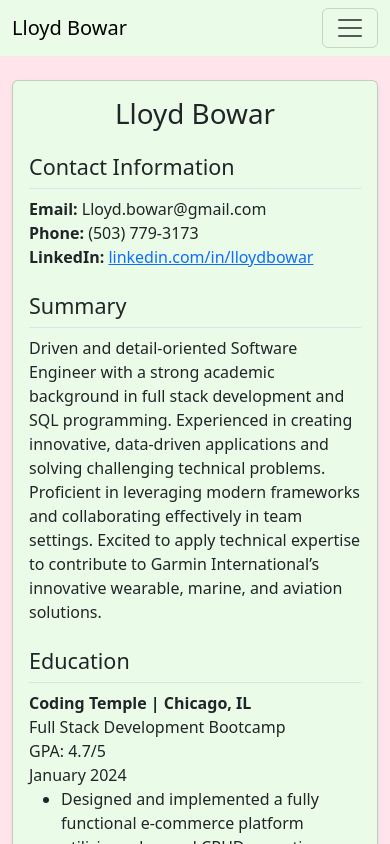
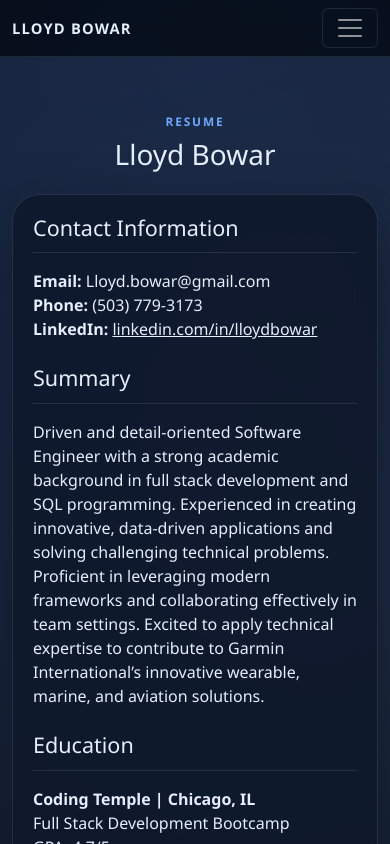
Before and after one commit to PinkSquacht/portfolio, a React (Vite) app: page /resume in a window 390 px wide. Shown: the top 844 px of the page. Built offline with nearby package versions, Linux system fonts and the light colour scheme.

Commit message:
changed the CSS layout to be more professinal

```diff
--- a/src/App.jsx
+++ b/src/App.jsx
@@ -8,12 +8,12 @@ import About from './components/About';
 import Projects from './components/Projects';
 import Contact from './components/Contact';
 import Navbar from './components/Navbar';
-import Consulting from './components/Consulting';
 
 function App() {
   return (
     <Router>
       <Navbar />
+      <main>
         <Routes>
           <Route path="/" element={
             <>
@@ -25,6 +25,7 @@ function App() {
           } />
           <Route path="/resume" element={<Resume />} />
         </Routes>
+      </main>
     </Router>
   );
 }
--- a/src/components/About.jsx
+++ b/src/components/About.jsx
@@ -1,32 +1,25 @@
 import React from "react";
 
 const About = () => (
-  <section className="w-100 py-4" style={{ background: '#ffe4ec' }}>
-    <div className="container">
-      <div className="card shadow-sm mx-auto" style={{ maxWidth: 1000, background: '#eafbe7' }}>
-        <div className="card-body">
-          <h2 className="mb-4">About Me</h2>
-          <p>
-            I’m Lloyd Bowar, a certified full-stack developer and IT consultant
-            based in the U.S. I specialize in building modern, scalable web
-            applications and helping individuals and small businesses solve
-            real-world tech challenges.
-          </p>
-          <p>
-            My expertise spans React, Node.js, Python, SQL, and more. I’m passionate
-            about making technology accessible, whether it’s through step-by-step
-            guides, security best practices, or custom software solutions. I thrive
-            on problem-solving, continuous learning, and collaborating with others
-            to deliver results that matter.
-          </p>
-          <p>
-            When I’m not coding, I enjoy consulting for local businesses, exploring
-            new tech trends, and sharing my knowledge to empower others. I’m
-            available for freelance projects and collaboration—let’s
-            build something great together!
-          </p>
+  <section id="about" className="content-section">
+    <div className="container section-shell">
+      {/* Section heading used to anchor the about narrative. */}
+      <div className="section-heading">
+        <div className="eyebrow mb-2">About</div>
+        <h2 className="section-title mb-0">A pragmatic developer with a service mindset.</h2>
+      </div>
+      {/* Main about content block. */}
+      <div className="content-panel">
+        <p>
+          I’m Lloyd Bowar, a certified full stack developer and IT consultant based in the U.S. I specialize in building modern, scalable web applications and helping individuals and small businesses solve real-world technical problems.
+        </p>
+        <p>
+          My experience spans React, Node.js, Python, SQL, and support work in production environments. I care about clean structure, strong communication, and solutions that are easy to maintain after launch.
+        </p>
+        <p className="mb-0">
+          Outside of coding, I stay close to practical technology trends and look for ways to make complex tools feel more approachable for the people using them.
+        </p>
         </div>
-      </div>
     </div>
   </section>
 );
--- a/src/components/Landing.jsx
+++ b/src/components/Landing.jsx
@@ -1,42 +1,51 @@
 import React from 'react';
-import Navbar from './Navbar';
+
 const Landing = () => (
-  <div>
-    <section className="w-100 py-4" style={{ background: '#ffe4ec' }}>
-      <div className="container">
-        <div className="mb-4">
-          <div className="alert alert-primary text-center p-4 rounded-4 shadow-sm d-flex flex-column flex-md-row align-items-center justify-content-center gap-4">
-            <img src="/assets/img/PinkSquatch.png" alt="Tech Workspace" style={{ width: 200, height: 200 }} className="me-md-4 mb-3 mb-md-0" />
-            <div className="text-start">
-              <div className="fs-2 fw-bold mb-2">💻 Welcome to My Digital Workspace</div>
-              <div className="fs-4 mb-2">Hi, I’m Lloyd – Full-Stack Developer</div>
-              <div className="mb-2">Crafting modern web solutions and delivering real-world IT expertise. Whether you're here to view my work, collaborate on a project — you're in the right place.</div>
-              <div className="mb-1">
-                <span className="me-3">🛠️ Skilled in React, Node.js, Python, SQL, and more</span>
-                <span>📍 Based in the U.S. – Available for freelance work</span>
-              </div>
-            </div>
+  <section id="home" className="hero-section">
+    <div className="container section-shell hero-shell">
+      <div className="row align-items-center g-5">
+        <div className="col-lg-7">
+          {/* Main hero message. Update this first if you want to change your positioning. */}
+          <div className="eyebrow mb-3">Full Stack Developer · Technical Support · Consulting</div>
+          <h1 className="display-5 fw-semibold text-white mb-3">
+            Professional portfolio and practical technical problem solving.
+          </h1>
+          <p className="lead text-white-50 mb-4">
+            I build polished web experiences and bring hands-on support experience to every project. My focus is clear communication, reliable delivery, and software that feels dependable.
+          </p>
+          <div className="d-flex flex-wrap gap-3 mb-4">
+            <a className="btn btn-primary btn-lg" href="#projects">View Projects</a>
+            <a className="btn btn-outline-light btn-lg" href="#contact">Contact Me</a>
+            <a className="btn btn-link text-decoration-none text-white-50 px-0" href="/resume">Open Resume</a>
+          </div>
+          {/* Skill chips make the stack easy to scan at a glance. */}
+          <div className="d-flex flex-wrap gap-2">
+            <span className="skill-pill">React</span>
+            <span className="skill-pill">Node.js</span>
+            <span className="skill-pill">Python</span>
+            <span className="skill-pill">SQL</span>
+            <span className="skill-pill">TypeScript</span>
+            <span className="skill-pill">Flask</span>
           </div>
         </div>
-        <div className="card shadow-sm mx-auto" style={{ maxWidth: 1000, background: '#eafbe7' }}>
-          <div className="card-body text-center text-light-emphasis">
-            <h1 className="text-center">
-
-            </h1>
-            <p>
-              <br />
-              <strong>Hi, I’m Lloyd — a certified full stack developer and tech support professional.</strong>
-              <br />
-              Currently at a leading electrical manufacturing company, I bring hands-on experience in problem-solving combined with strong coding skills in Python, JavaScript, SQL, Node.js, React, TypeScript, and Flask.
-              <br />
-              I’m passionate about building efficient, scalable web applications and continuously growing my expertise in software development.
-              <br /><br />
+        <div className="col-lg-5">
+          {/* Secondary hero card: swap the image or summary here if you want a different first impression. */}
+          <div className="hero-card text-center">
+            <img
+              src="/assets/img/PinkSquatch.png"
+              alt="Lloyd Bowar portrait"
+              className="hero-avatar mb-4"
+            />
+            <p className="text-uppercase text-white-50 small mb-2">Based in the U.S.</p>
+            <h2 className="h4 text-white mb-3">Lloyd Bowar</h2>
+            <p className="text-white-75 mb-0">
+              Certified full stack developer with experience in frontend development, backend APIs, and technical service work.
             </p>
           </div>
         </div>
       </div>
-    </section>
-  </div>
+    </div>
+  </section>
 );
 
 export default Landing;
--- a/src/components/Navbar.jsx
+++ b/src/components/Navbar.jsx
@@ -2,16 +2,20 @@ import React from 'react'
 
 function Navbar() {
   return (
-    <nav className="navbar navbar-expand-md " style={{ background: '#eafbe7' }}>
+    <nav className="navbar navbar-expand-md navbar-dark site-navbar sticky-top">
       <div className="container-fluid">
-        <a className="navbar-brand" href="/">Lloyd Bowar</a>
-        <button data-bs-toggle="collapse" className="navbar-toggler" data-bs-target="#navcol-1">
+        {/* Brand and primary navigation links. */}
+        <a className="navbar-brand fw-semibold letter-spaced" href="/">Lloyd Bowar</a>
+        <button data-bs-toggle="collapse" className="navbar-toggler" data-bs-target="#navcol-1" aria-controls="navcol-1" aria-expanded="false" aria-label="Toggle navigation">
           <span className="visually-hidden">Toggle navigation</span>
           <span className="navbar-toggler-icon"></span>
         </button>
-        <div className="collapse navbar-collapse" id="navcol-1">
-          <ul className="navbar-nav">
-            <li className="nav-item"><a className="nav-link active" href="/resume">Resume</a></li>
+        <div className="collapse navbar-collapse justify-content-end" id="navcol-1">
+          <ul className="navbar-nav align-items-md-center gap-md-2">
+            <li className="nav-item"><a className="nav-link" href="#about">About</a></li>
+            <li className="nav-item"><a className="nav-link" href="#projects">Projects</a></li>
+            <li className="nav-item"><a className="nav-link" href="#contact">Contact</a></li>
+            <li className="nav-item ms-md-2"><a className="nav-link nav-link-cta" href="/resume">Resume</a></li>
           </ul>
         </div>
       </div>
--- a/src/components/Resume.jsx
+++ b/src/components/Resume.jsx
@@ -3,13 +3,17 @@ import React from 'react'
 
 function Resume() {
   return (
-    <section className="w-100 py-4 " style={{ background: '#ffe4ec' }}>
-      <div className="container">
-        <div className="card shadow-sm mx-auto" style={{ maxWidth: 1000, background: '#eafbe7' }}>
-          <div className="card-body">
-            <h1 className="mb-4 text-center">Lloyd Bowar</h1>
+    <section className="content-section">
+      <div className="container section-shell">
+        {/* Resume header: keep this aligned with the name you use everywhere else. */}
+        <div className="section-heading text-center">
+          <div className="eyebrow mb-2">Resume</div>
+          <h1 className="section-title mb-0">Lloyd Bowar</h1>
+        </div>
+        {/* Keep the resume sections separate so you can edit one area without touching the rest. */}
+        <div className="content-panel resume-panel">
             <section className="mb-4">
-              <h2 className="h4 border-bottom pb-2">Contact Information</h2>
+              <h2 className="h4 section-subtitle">Contact Information</h2>
               <ul className="list-unstyled mb-0">
                 <li><strong>Email:</strong> Lloyd.bowar@gmail.com</li>
                 <li><strong>Phone:</strong> (503) 779-3173</li>
@@ -17,7 +21,7 @@ function Resume() {
               </ul>
             </section>
             <section className="mb-4">
-              <h2 className="h4 border-bottom pb-2">Summary</h2>
+              <h2 className="h4 section-subtitle">Summary</h2>
               <p className="mb-0">
                 Driven and detail-oriented Software Engineer with a strong academic background in full
                 stack development and SQL programming. Experienced in creating innovative, data-driven
@@ -28,7 +32,7 @@ function Resume() {
               </p>
             </section>
             <section className="mb-4">
-              <h2 className="h4 border-bottom pb-2">Education</h2>
+              <h2 className="h4 section-subtitle">Education</h2>
               <div className="mb-2">
                 <strong>Coding Temple | Chicago, IL</strong><br />
                 Full Stack Development Bootcamp<br />
@@ -69,7 +73,7 @@ function Resume() {
               </div>
             </section>
             <section className="mb-4">
-              <h2 className="h4 border-bottom pb-2">Skills</h2>
+              <h2 className="h4 section-subtitle">Skills</h2>
               <ul className="mb-0">
                 <li>Programming Languages: Python, JavaScript, SQL, Typescript</li>
                 <li>Frameworks: React, Node.js, Flask</li>
@@ -80,7 +84,7 @@ function Resume() {
               </ul>
             </section>
             <section className="mb-4">
-              <h2 className="h4 border-bottom pb-2">Projects</h2>
+              <h2 className="h4 section-subtitle">Projects</h2>
               <div className="mb-3 ms-3">
                 <strong>AI-Driven Movie Recommendation App</strong>
                 <ul>
@@ -91,7 +95,7 @@ function Resume() {
               </div>
             </section>
             <section className="mb-4">
-              <h2 className="h4 border-bottom pb-2">Professional Experience</h2>
+              <h2 className="h4 section-subtitle">Professional Experience</h2>
               <div className="mb-3">
                 <h3 className="h5">Architecural Lighting Controls Technical Service Representative | Leviton <span className="text-muted">June 2025 – Present</span></h3>
                 <ul>
@@ -128,7 +132,7 @@ function Resume() {
               </div>
             </section>
             <section className="mb-4">
-              <h2 className="h4 border-bottom pb-2">Certifications</h2>
+              <h2 className="h4 section-subtitle">Certifications</h2>
               <ul className="mb-0">
                 <li>
                   <a href="https://www.credly.com/users/lloyd-bowar" target="_blank" rel="noopener noreferrer">
@@ -137,17 +141,16 @@ function Resume() {
                 </li>
               </ul>
             </section>
-            <hr />
-            <div className="text-center mt-4">
+            <div className="text-center mt-4 pt-3 border-top">
+              {/* Update this PDF path whenever you export a new resume version. */}
               <a
-xx                href="/assets/LloydBowar_2025_Resume.pdf"
+                href="/assets/LloydBowar_2025_Resume.pdf"
                 download="LloydBowar_Resume_2025.pdf"
                 className="btn btn-primary"
               >
                 Download PDF
               </a>
             </div>
-          </div>
         </div>
       </div>
     </section>
--- a/src/main.jsx
+++ b/src/main.jsx
@@ -2,6 +2,7 @@ import { StrictMode } from 'react'
 import { createRoot } from 'react-dom/client'
 import App from './App.jsx'
 import 'bootstrap/dist/css/bootstrap.min.css';
+import './styles.css';
 
 createRoot(document.getElementById('root')).render(
   <StrictMode>
--- /dev/null
+++ b/src/styles.css
@@ -0,0 +1,290 @@
+:root {
+  /* Core theme tokens: change these first if you want a different overall look. */
+  color-scheme: dark;
+  /* Page background layers. */
+  --bg: #07111f;
+  --bg-elevated: rgba(10, 18, 33, 0.88);
+  /* Panel and card surfaces. */
+  --panel: rgba(15, 24, 42, 0.86);
+  --panel-strong: #101a2d;
+  /* Borders and separators. */
+  --line: rgba(255, 255, 255, 0.1);
+  /* Text colors. */
+  --text: #e5eefc;
+  --muted: rgba(229, 238, 252, 0.72);
+  /* Accent color used for buttons, links, and labels. */
+  --accent: #6ea8fe;
+  --accent-strong: #4d86f7;
+  --accent-soft: rgba(110, 168, 254, 0.16);
+  /* Shared sizing and shadow values. */
+  --shadow: 0 24px 60px rgba(4, 10, 20, 0.42);
+  --radius-xl: 28px;
+  --radius-lg: 20px;
+}
+
+html {
+  scroll-behavior: smooth;
+}
+
+body {
+  margin: 0;
+  min-width: 320px;
+  /* This background creates the polished dark glass effect across the site. */
+  color: var(--text);
+  background:
+    radial-gradient(circle at top, rgba(88, 130, 255, 0.16), transparent 35%),
+    radial-gradient(circle at 85% 15%, rgba(255, 255, 255, 0.06), transparent 22%),
+    linear-gradient(180deg, #06101d 0%, #081322 42%, #050b14 100%);
+  font-family: "Avenir Next", "Avenir", "Segoe UI", "Helvetica Neue", sans-serif;
+}
+
+a {
+  color: inherit;
+}
+
+a:hover {
+  color: var(--accent);
+}
+
+.site-navbar {
+  /* Sticky nav shell used across the site. */
+  background: rgba(6, 13, 25, 0.86);
+  border-bottom: 1px solid var(--line);
+  backdrop-filter: blur(18px);
+}
+
+.site-navbar .navbar-brand,
+.site-navbar .nav-link {
+  color: var(--text) !important;
+}
+
+.site-navbar .nav-link {
+  opacity: 0.82;
+}
+
+.site-navbar .nav-link:hover,
+.site-navbar .nav-link:focus {
+  opacity: 1;
+}
+
+.nav-link-cta {
+  padding-inline: 1rem !important;
+  border: 1px solid var(--line);
+  border-radius: 999px;
+  background: rgba(255, 255, 255, 0.04);
+}
+
+.letter-spaced {
+  letter-spacing: 0.08em;
+  text-transform: uppercase;
+  font-size: 0.92rem;
+}
+
+.hero-section,
+.content-section {
+  /* Gives each section the same breathing room, which keeps the layout calm. */
+  position: relative;
+  padding: 5rem 0;
+}
+
+.hero-section {
+  padding-top: 4.5rem;
+}
+
+.hero-section::before,
+.content-section::before {
+  content: "";
+  position: absolute;
+  inset: 0;
+  background: linear-gradient(180deg, rgba(255, 255, 255, 0.02), transparent 45%);
+  pointer-events: none;
+}
+
+.section-shell {
+  position: relative;
+  z-index: 1;
+}
+
+.hero-shell {
+  padding-top: 1rem;
+  padding-bottom: 1rem;
+}
+
+.eyebrow {
+  color: var(--accent);
+  font-weight: 700;
+  letter-spacing: 0.16em;
+  text-transform: uppercase;
+  font-size: 0.74rem;
+}
+
+.section-heading {
+  margin-bottom: 1.5rem;
+}
+
+.section-title {
+  font-size: clamp(1.75rem, 4vw, 2.6rem);
+  line-height: 1.1;
+}
+
+.section-subtitle {
+  color: var(--text);
+  border-bottom: 1px solid var(--line);
+  padding-bottom: 0.75rem;
+  margin-bottom: 1rem;
+}
+
+.content-panel,
+.hero-card,
+.contact-panel,
+.resume-panel {
+  /* Shared glass panel treatment for major content blocks. Adjust once, update everywhere. */
+  background: var(--panel);
+  border: 1px solid var(--line);
+  border-radius: var(--radius-xl);
+  box-shadow: var(--shadow);
+  backdrop-filter: blur(14px);
+}
+
+.content-panel,
+.resume-panel {
+  padding: 1.5rem;
+}
+
+.contact-panel {
+  max-width: 760px;
+  padding: 1.5rem;
+}
+
+.hero-card {
+  padding: 1.75rem;
+  background: linear-gradient(180deg, rgba(18, 30, 52, 0.92), rgba(10, 18, 33, 0.92));
+}
+
+.hero-avatar {
+  width: 176px;
+  height: 176px;
+  object-fit: cover;
+  border-radius: 28px;
+  border: 1px solid var(--line);
+  box-shadow: 0 18px 40px rgba(2, 5, 10, 0.35);
+}
+
+.skill-pill {
+  display: inline-flex;
+  align-items: center;
+  padding: 0.55rem 0.9rem;
+  border-radius: 999px;
+  background: var(--accent-soft);
+  border: 1px solid rgba(110, 168, 254, 0.28);
+  color: #dbe8ff;
+  font-size: 0.92rem;
+}
+
+.project-card {
+  /* Individual repository cards inside the projects grid. */
+  position: relative;
+  overflow: hidden;
+  border-radius: var(--radius-lg);
+  border: 1px solid var(--line);
+  background: rgba(255, 255, 255, 0.03);
+}
+
+.project-card::after {
+  content: "";
+  position: absolute;
+  inset: 0;
+  background: linear-gradient(135deg, rgba(110, 168, 254, 0.08), transparent 50%);
+  pointer-events: none;
+}
+
+.project-card-body {
+  position: relative;
+  z-index: 1;
+  display: flex;
+  flex-direction: column;
+  min-height: 100%;
+  padding: 1.4rem;
+}
+
+.project-card-title {
+  margin-bottom: 0.75rem;
+  font-size: 1.1rem;
+}
+
+.project-card-text {
+  color: var(--muted);
+  margin-bottom: 0;
+}
+
+.form-control,
+.form-control:focus {
+  /* Input styling aligned with the darker visual system. Useful if you redesign the form later. */
+  background: rgba(255, 255, 255, 0.05);
+  color: var(--text);
+  border-color: rgba(255, 255, 255, 0.12);
+  box-shadow: none;
+}
+
+.form-control::placeholder {
+  color: rgba(229, 238, 252, 0.42);
+}
+
+.form-label {
+  color: var(--text);
+  font-weight: 600;
+}
+
+.btn-primary {
+  background: linear-gradient(135deg, var(--accent), var(--accent-strong));
+  border: none;
+  box-shadow: 0 12px 28px rgba(77, 134, 247, 0.28);
+}
+
+.btn-primary:hover,
+.btn-primary:focus {
+  background: linear-gradient(135deg, #85bbff, #5b8ff8);
+}
+
+.btn-outline-light {
+  border-color: rgba(255, 255, 255, 0.25);
+}
+
+.text-white-75 {
+  color: rgba(255, 255, 255, 0.78) !important;
+}
+
+.loading-form {
+  opacity: 0.75;
+  pointer-events: none;
+}
+
+@media (max-width: 991.98px) {
+  /* Tighten spacing on tablet-sized screens. */
+  .hero-section,
+  .content-section {
+    padding: 3.5rem 0;
+  }
+
+  .hero-card {
+    text-align: left;
+  }
+
+  .contact-panel,
+  .content-panel,
+  .resume-panel {
+    padding: 1.25rem;
+  }
+}
+
+@media (max-width: 575.98px) {
+  /* Make touch targets and buttons easier to use on phones. */
+  .hero-avatar {
+    width: 144px;
+    height: 144px;
+  }
+
+  .btn-lg {
+    width: 100%;
+  }
+}
```
Also changed, not shown: src/components/Contact.jsx (+34 -56 lines), src/components/Projects.jsx (+43 -77 lines), 1 other file (tests, documents, lock files or other folders). Lines whose indentation alone changed are shown as unchanged.
